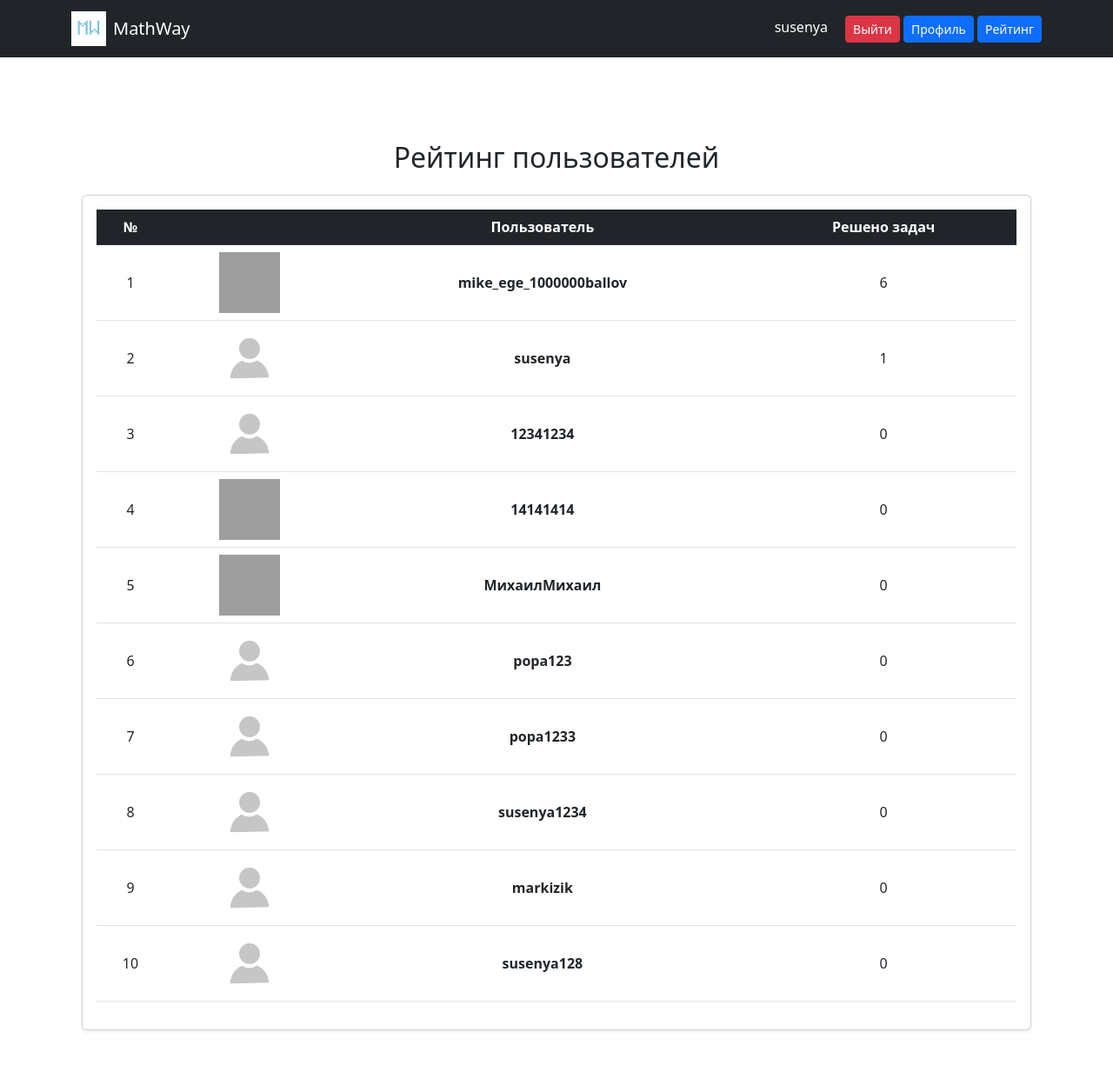
After one commit to susenya-dev/mathway-web, a Flask app: page /rating in a window 1280 px wide. The commit adds this page. Shown: the whole page at 87% size. Run offline with Flask 3, Linux system fonts and the light colour scheme; a user stored in the database is signed in; data comes from the database, SQL or seed files in the repository; grey boxes are pictures that could not be loaded.

Commit message:
+ рейтинг

```diff
--- a/main.py
+++ b/main.py
@@ -80,6 +80,12 @@ def logout():
 def self_variant_main(variant_id):
     tasks = UserTaskUp.query.filter_by(user_name=current_user.username, variant_id=variant_id).all()
     return render_template('variant_s.html', tasks=tasks, var_num=variant_id)
+
+@app.route('/rating')
+@login_required
+def rating():
+    users = User.query.order_by(User.count_task.desc()).all()
+    return render_template("rate.html", users=users)
 
 
 @app.route('/self_variant', methods=['GET', 'POST'])
--- a/templates/base.html
+++ b/templates/base.html
@@ -26,6 +26,7 @@
                 </span>
                 <a href="/logout" class="btn btn-danger btn-sm">Выйти</a>
                 <a href="/profile" class="btn btn-primary btn-sm">Профиль</a>
+                <a href="/rating" class="btn btn-primary btn-sm">Рейтинг</a>
             {% else %}
                 <a href="/login" class="btn btn-secondary btn-sm me-2">Вход</a>
                 <a href="/register" class="btn btn-primary btn-sm">Регистрация</a>
--- /dev/null
+++ b/templates/rate.html
@@ -0,0 +1,45 @@
+{% extends "base.html" %}
+
+{% block content %}
+
+<div class="container py-5">
+    <h2 class="text-center mb-4">Рейтинг пользователей</h2>
+    <div class="card shadow-sm">
+        <div class="card-body">
+            <table class="table table-hover align-middle text-center">
+                <thead class="table-dark">
+                <tr>
+                    <th>№</th>
+                    <th></th>
+                    <th>Пользователь</th>
+                    <th>Решено задач</th>
+                </tr>
+                </thead>
+                <tbody>
+                {% for user in users %}
+                <tr>
+                    <td>
+                        {{ loop.index }}
+                    </td>
+                    <td>
+                        <img src="{{ url_for('static', filename=user.avatar or 'avatars/none_avatar.jpg') }}"
+                             onerror="this.src='{{ url_for('static', filename='avatars/none_avatar.jpg') }}'"
+                             alt="avatar"
+
+                             width="70" height="70">
+                    </td>
+                    <td class="fw-semibold">
+                        {{ user.username }}
+                    </td>
+                    <td>
+                        {{ user.count_task }}
+                    </td>
+                </tr>
+                {% endfor %}
+                </tbody>
+            </table>
+        </div>
+    </div>
+</div>
+
+{% endblock %}
```
